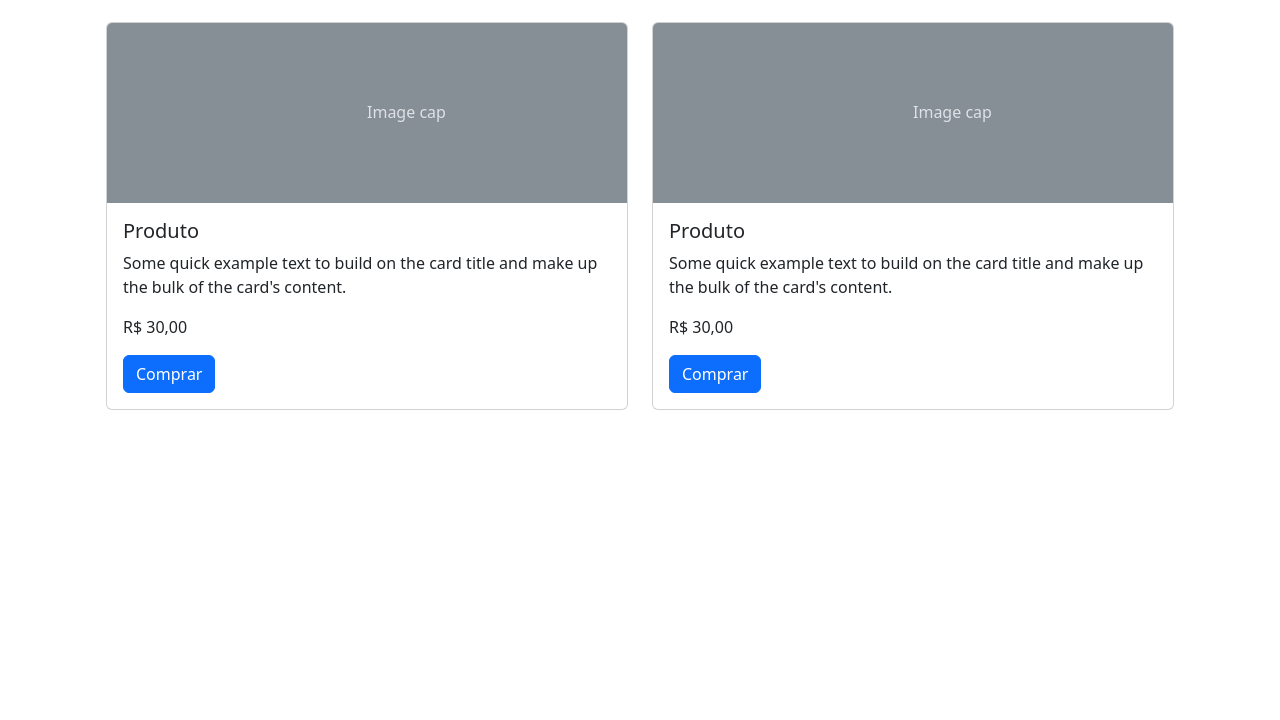
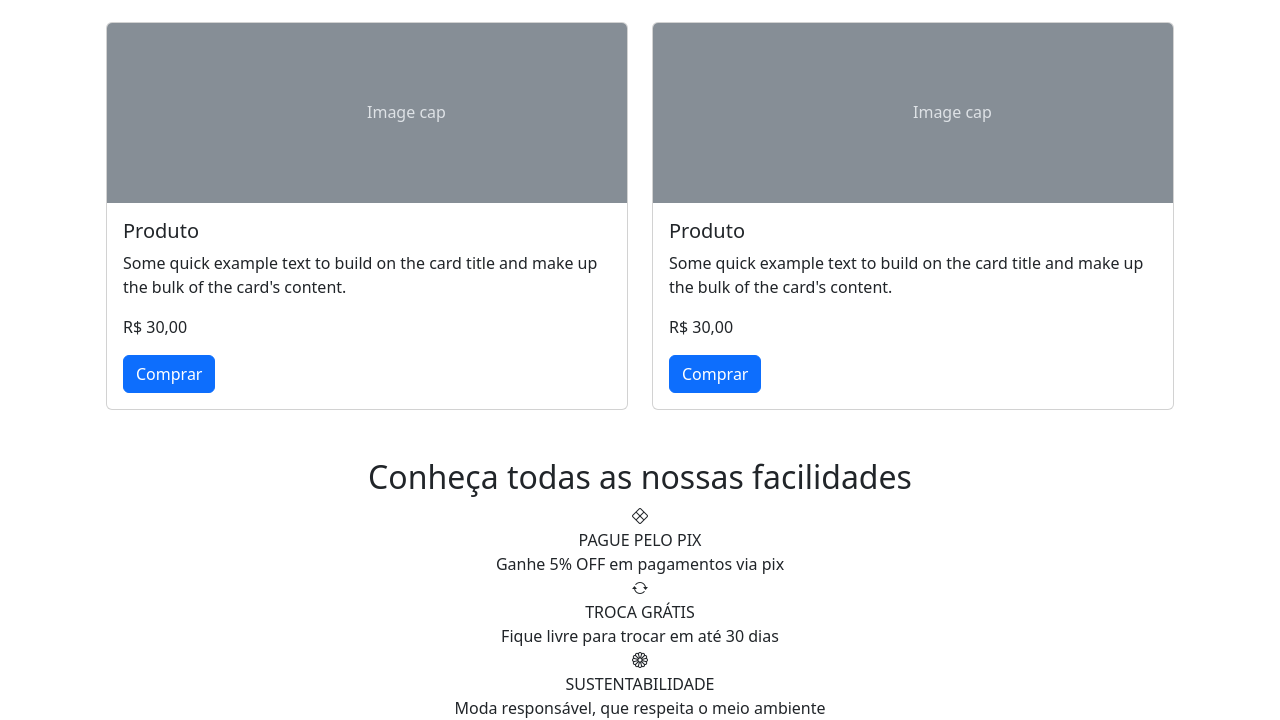
Before and after one commit to thejopemoba/meteora-ecommerce, a plain HTML site: page index.html in a window 1280 px wide. Shown: the part 1891-2611 px from the top of the page. Before the commit the page ends 2325 px from the top, so only its background shows below. Drawn offline with nearby package versions, Linux system fonts and the light colour scheme.

Commit message:
inserindo uma nova section com icones

```diff
--- a/index.html
+++ b/index.html
@@ -5,6 +5,7 @@
   <meta charset="UTF-8">
   <meta name="viewport" content="width=device-width, initial-scale=1.0">
   <title>Meteora</title>
+  <link rel="stylesheet" href="https://cdn.jsdelivr.net/npm/bootstrap-icons@1.11.3/font/bootstrap-icons.min.css">
   <link href="https://cdn.jsdelivr.net/npm/bootstrap@5.3.2/dist/css/bootstrap.min.css" rel="stylesheet"
     integrity="sha384-T3c6CoIi6uLrA9TneNEoa7RxnatzjcDSCmG1MXxSR1GAsXEV/Dwwykc2MPK8M2HN" crossorigin="anonymous">
 </head>
@@ -186,7 +187,7 @@
 
     <h2 class="text-center">Produtos que estão bombando</h2>
 
-    <div class="container row mx-auto" >
+    <div class="container row mx-auto">
 
       <div class="col-12 col-md-6 col-xxl-4 pb-4">
         <div class="card">
@@ -298,6 +299,25 @@
 
     </div>
 
+    <section class="text-center">
+      <h2>Conheça todas as nossas facilidades</h2>
+      <div>
+        <div><i class="bi bi-x-diamond"></i></div>
+        <div>PAGUE PELO PIX</div>
+        <div>Ganhe 5% OFF em pagamentos via pix</div>
+      </div>
+      <div>
+        <div><i class="bi bi-arrow-repeat"></i></div>
+        <div>TROCA GRÁTIS</div>
+        <div>Fique livre para trocar em até 30 dias</div>
+      </div>
+      <div>
+        <div><i class="bi bi-flower1"></i></div>
+        <div>SUSTENTABILIDADE</div>
+        <div>Moda responsável, que respeita o meio ambiente</div>
+      </div>
+    </section>
+
     <script src="https://cdn.jsdelivr.net/npm/bootstrap@5.3.2/dist/js/bootstrap.bundle.min.js"
       integrity="sha384-C6RzsynM9kWDrMNeT87bh95OGNyZPhcTNXj1NW7RuBCsyN/o0jlpcV8Qyq46cDfL"
       crossorigin="anonymous"></script>
```
